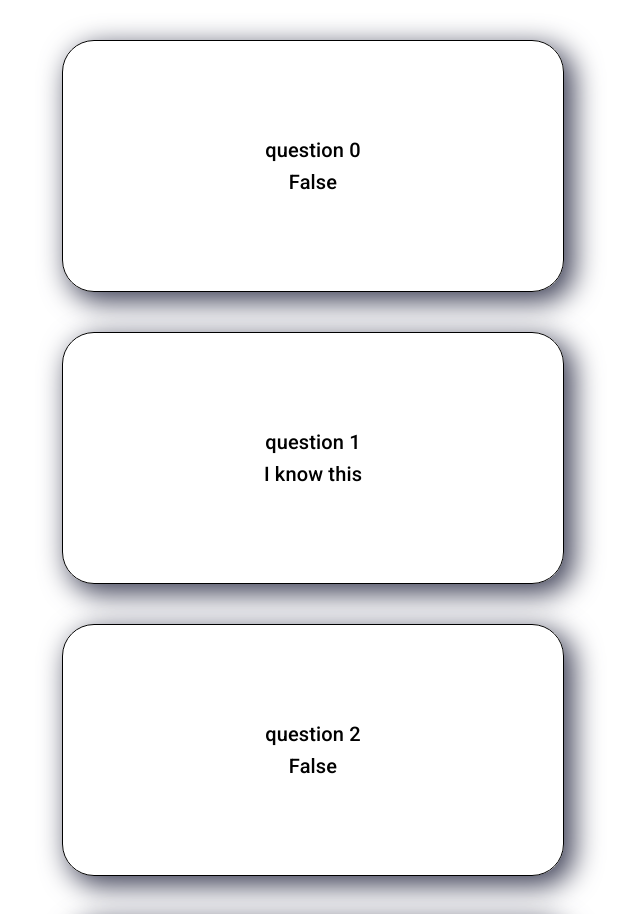
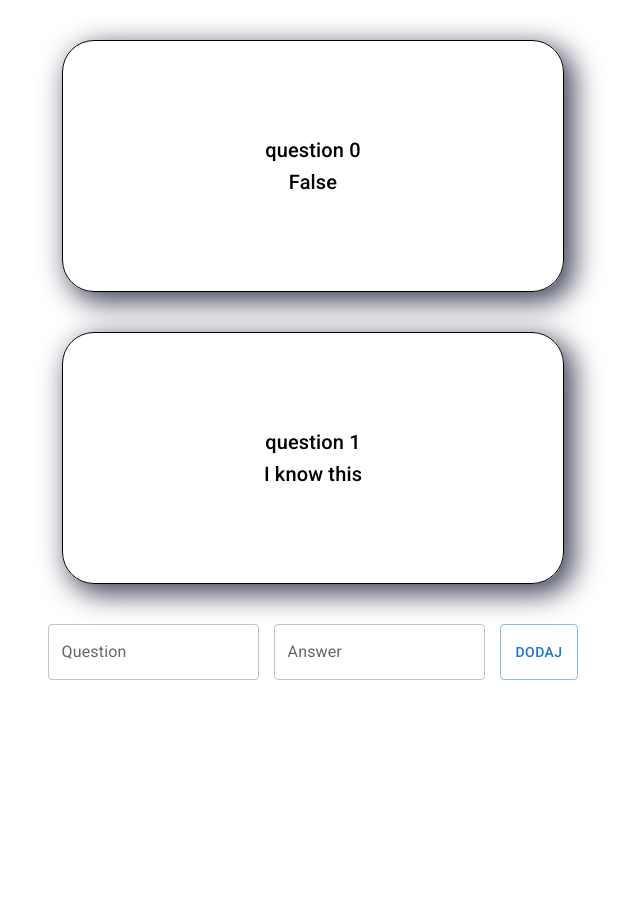
Before and after one commit to julianowicka/flashcard-typescript, a React (Create React App) app: page / in a window 1280 px wide. Shown: the top 914 px of the page, without its empty margins (327-967 px from the left). After the commit the page ends 880 px from the top, so only its background shows below. Built offline with nearby package versions, Linux system fonts and the light colour scheme.

Commit message:
Show only two mock flashcards

```diff
--- a/src/App.tsx
+++ b/src/App.tsx
@@ -8,7 +8,7 @@ function App() {
     const mockFlashcard = (): IFlashcard[] => {
 
         let mockFlashcards: IFlashcard[] = [];
-        for (let i = 0; i < 10; i++) {
+        for (let i = 0; i < 2; i++) {
             mockFlashcards.push({
                 answer: `answer ${i}`,
                 question: `question ${i}`,
```
